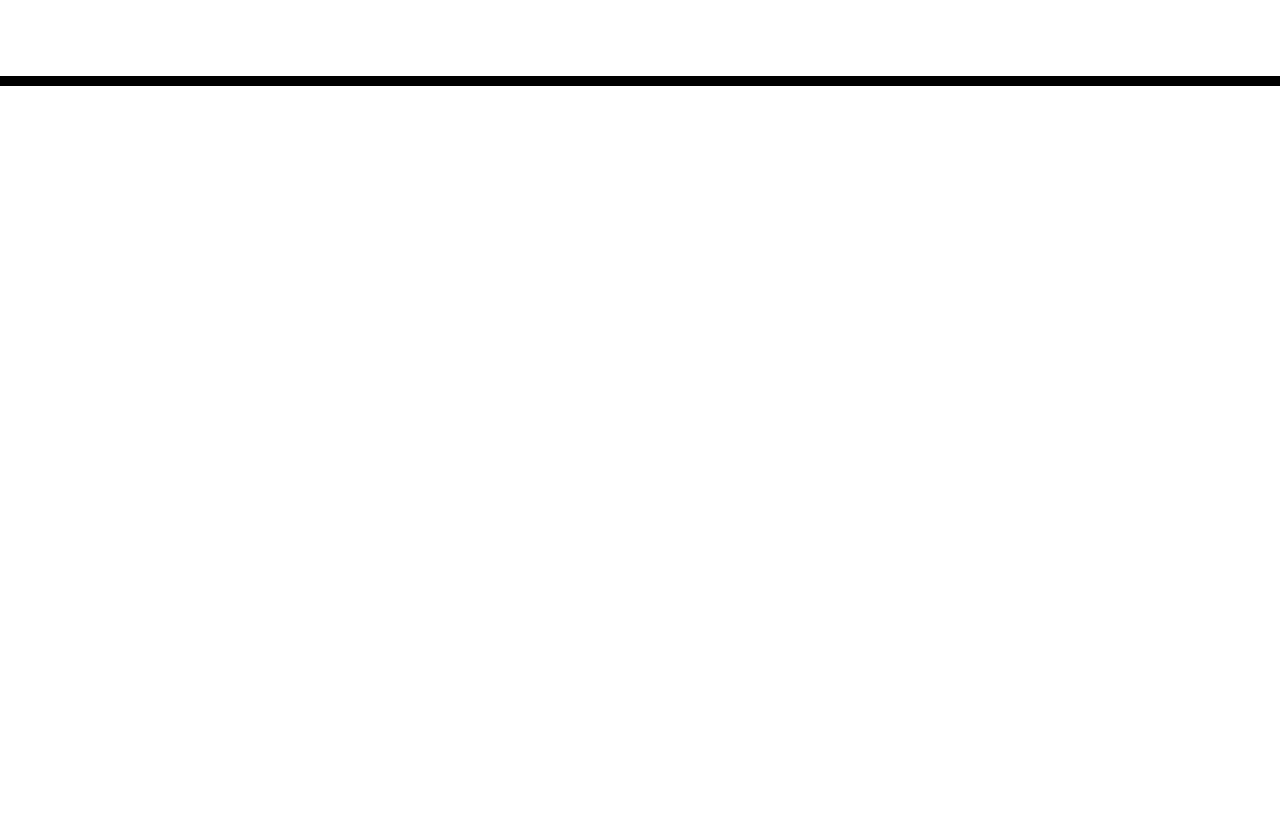
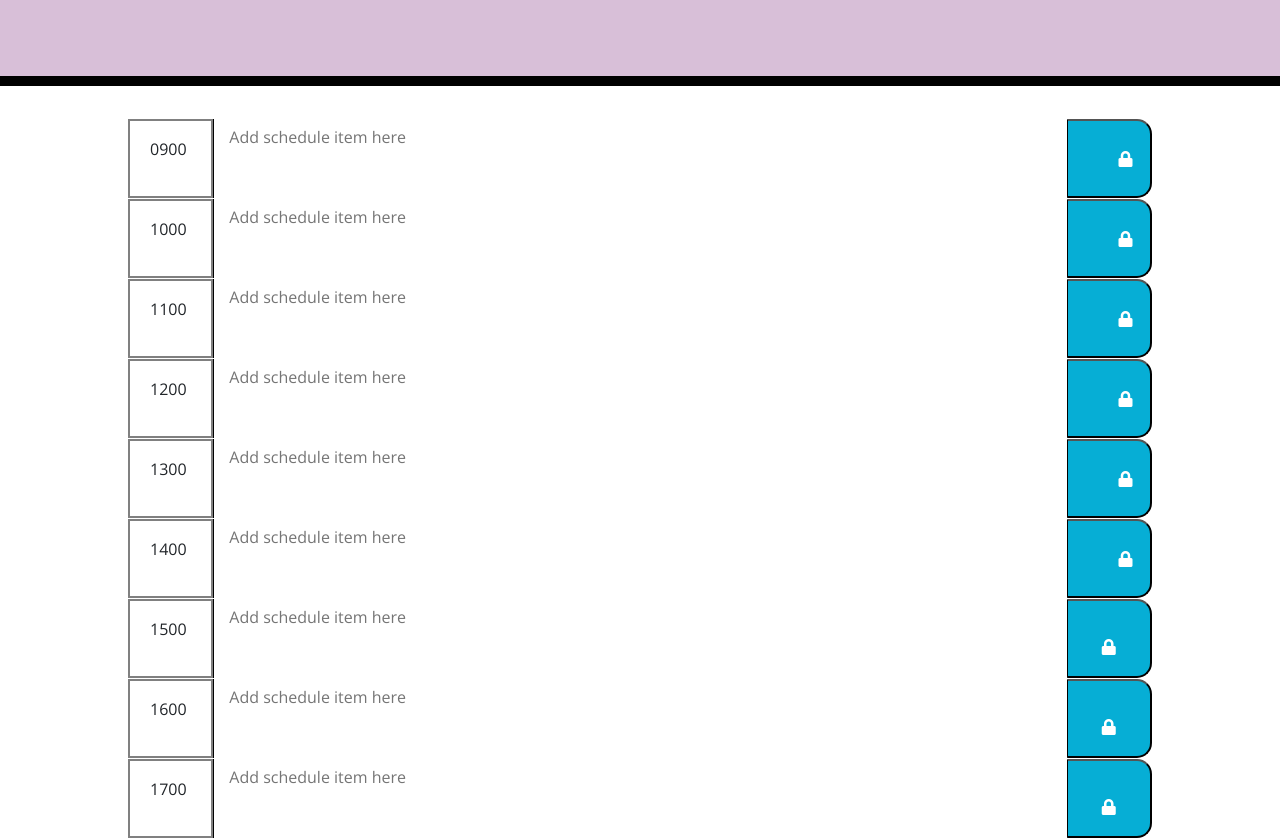
Before and after one commit to BrandyM98/work-day-scheduler-project, a plain HTML site: page index.html in a window 1280 px wide. Shown: the part 182-1020 px from the top of the page. Before the commit the page ends 800 px from the top, so only its background shows below. Drawn offline with nearby package versions, Linux system fonts and the light colour scheme; files that its build step writes are made by us from their sources.

Commit message:
finished html

```diff
--- a/assets/style.css
+++ b/assets/style.css
@@ -2,6 +2,10 @@ body {
     font-family: 'Open Sans', sans-serif;
     font-size: 16px;
     line-height: 1;
+  }
+
+  .container{
+    max-width: 1024px;
   }
 
   textarea{
--- a/index.html
+++ b/index.html
@@ -1,38 +1,113 @@
 <!DOCTYPE html>
 <html lang="en">
+
 <head>
   <meta charset="UTF-8" />
   <meta name="viewport" content="width=device-width, initial-scale=1.0" />
   <meta http-equiv="X-UA-Compatible" content="ie=edge" />
-    <link
-      rel="stylesheet"
-      href="https://stackpath.bootstrapcdn.com/bootstrap/4.3.1/css/bootstrap.min.css"
-    />
-    <link
-      rel="stylesheet"
-      href="https://use.fontawesome.com/releases/v5.8.1/css/all.css"
-      integrity="sha384-50oBUHEmvpQ+1lW4y57PTFmhCaXp0ML5d60M1M7uH2+nqUivzIebhndOJK28anvf"
-      crossorigin="anonymous"
-    />
-    <link
-      href="https://fonts.googleapis.com/css?family=Open+Sans&display=swap"
-      rel="stylesheet"
-    />
+  <link rel="stylesheet" href="https://stackpath.bootstrapcdn.com/bootstrap/4.3.1/css/bootstrap.min.css" />
+  <link rel="stylesheet" href="https://use.fontawesome.com/releases/v5.8.1/css/all.css"
+    integrity="sha384-50oBUHEmvpQ+1lW4y57PTFmhCaXp0ML5d60M1M7uH2+nqUivzIebhndOJK28anvf" crossorigin="anonymous" />
+  <link href="https://fonts.googleapis.com/css?family=Open+Sans&display=swap" rel="stylesheet" />
   <link rel="stylesheet" href="style.css" />
+  <style>
+    .row>div {
+      border: 2px solid gray;
+      padding: 20px;
+    }
+  </style>
   <title>Work Day Scheduler</title>
 </head>
 
 <body>
-    <header class="jumbotron">
+  <header id="jumbotron" class="jumbotron text-white" style="background-color: thistle">
     <h1 class="display-3">Work Day Scheduler</h1>
-      <p class="lead">A simple calendar app for scheduling your work day</p>
+    <p class="lead">A great way to stay organized!</p>
     <p id="currentDay" class="lead"></p>
+    <!--need to format for current day to populate in header-->
   </header>
+
   <div class="container">
     <!-- Timeblocks go here -->
+    <!--9am-->
+    <div id="hour9" class="row">
+      <div class="col-md-1 date">0900</div>
+      <textarea class="col-md-10 text" placeholder="Add schedule item here"></textarea>
+      <button class="col-md-1 saveBtn">
+        <i class="fas fa-lock"></i>
+      </button>
     </div>
+    <!--10am-->
+    <div id="hour10" class="row">
+      <div class="col-md-1 date">1000</div>
+      <textarea class="col-md-10 text" placeholder="Add schedule item here"></textarea>
+      <button class="col-md-1 saveBtn">
+        <i class="fas fa-lock"></i>
+      </button>
+    </div>
+    <!--11am-->
+    <div id="hour11" class="row">
+      <div class="col-md-1 date">1100</div>
+      <textarea class="col-md-10 text" placeholder="Add schedule item here"></textarea>
+      <button class="col-md-1 saveBtn">
+        <i class="fas fa-lock"></i>
+      </button>
+    </div>
+    <!--12am-->
+    <div id="hour12" class="row">
+      <div class="col-md-1 date">1200</div>
+      <textarea class="col-md-10 text" placeholder="Add schedule item here"></textarea>
+      <button class="col-md-1 saveBtn">
+        <i class="fas fa-lock"></i>
+      </button>
+    </div>
+    <!--1pm-->
+    <div id="hour13" class="row">
+      <div class="col-md-1 date">1300</div>
+      <textarea class="col-md-10 text" placeholder="Add schedule item here"></textarea>
+      <button class="col-md-1 saveBtn">
+        <i class="fas fa-lock"></i>
+      </button>
+    </div>
+     <!--2pm-->
+     <div id="hour14" class="row">
+      <div class="col-md-1 date">1400</div>
+      <textarea class="col-md-10 text" placeholder="Add schedule item here"></textarea>
+      <button class="col-md-1 saveBtn">
+        <i class="fas fa-lock"></i>
+      </button>
+    </div>
+      <!--3pm-->
+      <div id="hour15" class="row">
+        <div class="col-md-1 date">1500</div>
+        <textarea class="col-md-10 text" placeholder="Add schedule item here"></textarea>
+        <button class="col-md-1 saveBtn">
+          <i class="fas fa-lock"></i>
+        </button>
+      </div>
+       <!--4pm-->
+       <div id="hour16" class="row">
+        <div class="col-md-1 date">1600</div>
+        <textarea class="col-md-10 text" placeholder="Add schedule item here"></textarea>
+        <button class="col-md-1 saveBtn">
+          <i class="fas fa-lock"></i>
+        </button>
+      </div>
+        <!--5pm-->
+        <div id="hour17" class="row">
+          <div class="col-md-1 date">1700</div>
+          <textarea class="col-md-10 text" placeholder="Add schedule item here"></textarea>
+          <button class="col-md-1 saveBtn">
+            <i class="fas fa-lock"></i>
+          </button>
+        </div>
+
+
+
+
 
     <script src="https://code.jquery.com/jquery-3.4.1.min.js"></script>
     <script src="https://cdnjs.cloudflare.com/ajax/libs/moment.js/2.24.0/moment.min.js"></script>
 </body>
+
 </html>
```
Also changed, not shown: assets/script.js (added). Lines whose indentation alone changed are shown as unchanged.
